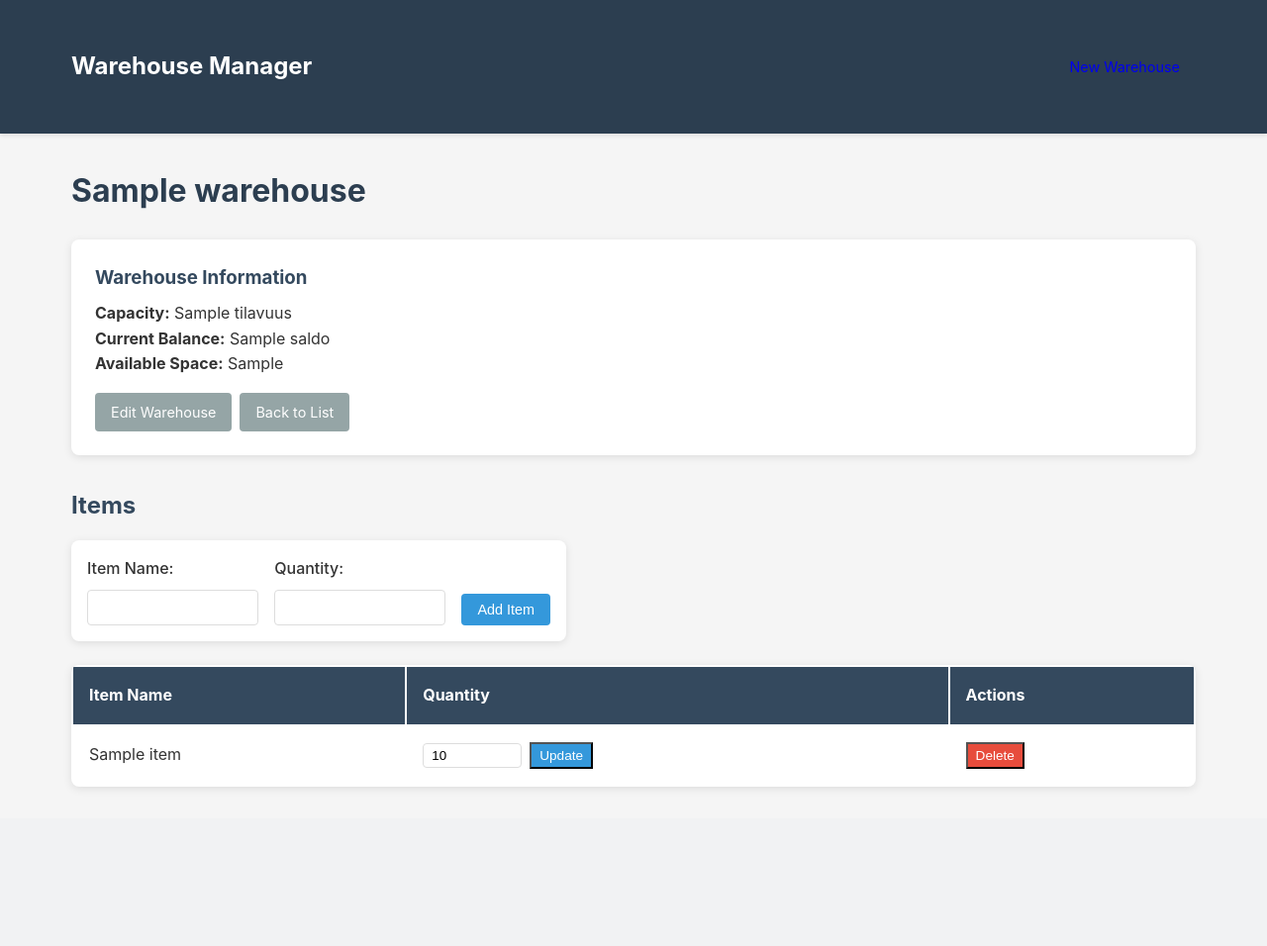
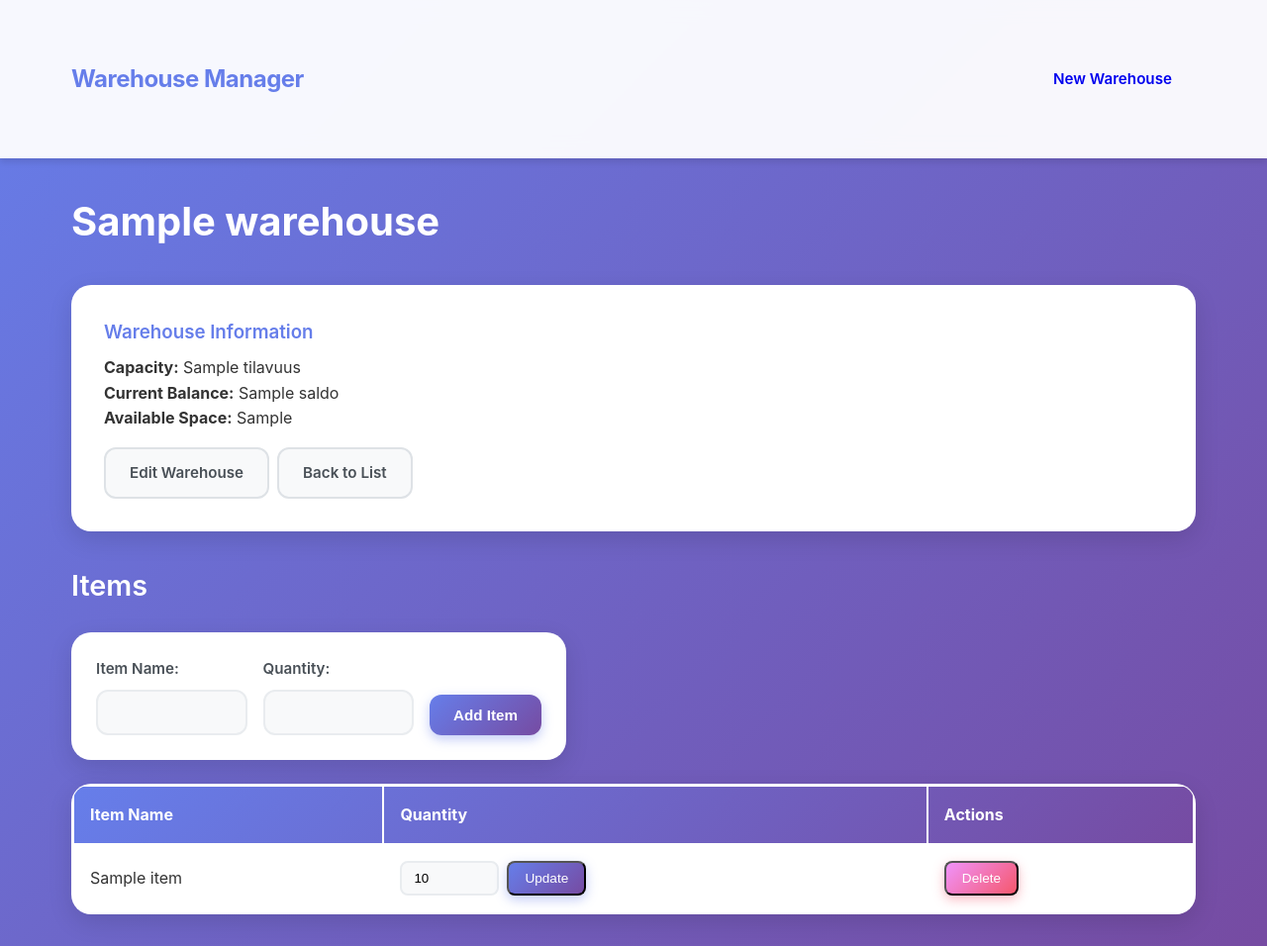
Before and after one commit to leevipun/ohtuvarasto, a Flask app: template src/templates/warehouse.html in a window 1280 px wide. Shown: the whole page at 99% size. Before the commit the page ends 796 px from the top, so only its background shows below. Run offline with Flask 3, Linux system fonts and the light colour scheme; the template is opened without the code that fills it: most values are stand-ins (such as "Sample title", 1, 10 or a date in 2020).

Commit message:
Update UI with modern design - rounded corners, gradient buttons, and improved styling
Co-authored-by: leevipun <117685613+leevipun@users.noreply.github.com>

```diff
--- a/src/static/style.css
+++ b/src/static/style.css
@@ -9,14 +9,16 @@ body {
                  Oxygen, Ubuntu, Cantarell, sans-serif;
     line-height: 1.6;
     color: #333;
-    background-color: #f5f5f5;
+    background: linear-gradient(135deg, #667eea 0%, #764ba2 100%);
+    min-height: 100vh;
 }
 
 .navbar {
-    background-color: #2c3e50;
-    color: white;
-    padding: 1rem 0;
-    box-shadow: 0 2px 4px rgba(0,0,0,0.1);
+    background: rgba(255, 255, 255, 0.95);
+    backdrop-filter: blur(10px);
+    color: #2c3e50;
+    padding: 1.5rem 0;
+    box-shadow: 0 4px 6px rgba(0,0,0,0.1);
 }
 
 .navbar .container {
@@ -26,10 +28,11 @@ body {
 }
 
 .logo {
-    color: white;
+    color: #667eea;
     text-decoration: none;
     font-size: 1.5rem;
-    font-weight: bold;
+    font-weight: 700;
+    letter-spacing: -0.5px;
 }
 
 .container {
@@ -39,18 +42,35 @@ body {
 }
 
 h1 {
-    color: #2c3e50;
-    margin-bottom: 1.5rem;
+    color: white;
+    margin-bottom: 2rem;
+    font-size: 2.5rem;
+    font-weight: 700;
 }
 
 h2 {
-    color: #34495e;
-    margin-bottom: 1rem;
+    color: white;
+    margin-bottom: 1.5rem;
+    font-size: 1.8rem;
+    font-weight: 600;
 }
 
 h3 {
-    color: #34495e;
+    color: #495057;
     margin-bottom: 0.5rem;
+    font-weight: 600;
+}
+
+.warehouse-card h2 {
+    color: #2c3e50;
+    font-size: 1.5rem;
+    margin-bottom: 1rem;
+    font-weight: 700;
+}
+
+.info-box h3 {
+    color: #667eea;
+    font-weight: 600;
 }
 
 .warehouse-grid {
@@ -62,15 +82,16 @@ h3 {
 
 .warehouse-card {
     background: white;
-    border-radius: 8px;
-    padding: 1.5rem;
-    box-shadow: 0 2px 8px rgba(0,0,0,0.1);
-    transition: transform 0.2s;
+    border-radius: 20px;
+    padding: 2rem;
+    box-shadow: 0 8px 24px rgba(0,0,0,0.12);
+    transition: all 0.3s ease;
+    border: 1px solid rgba(255, 255, 255, 0.8);
 }
 
 .warehouse-card:hover {
-    transform: translateY(-4px);
-    box-shadow: 0 4px 12px rgba(0,0,0,0.15);
+    transform: translateY(-8px);
+    box-shadow: 0 12px 32px rgba(0,0,0,0.18);
 }
 
 .warehouse-info {
@@ -89,59 +110,74 @@ h3 {
 
 .btn {
     display: inline-block;
-    padding: 0.5rem 1rem;
+    padding: 0.75rem 1.5rem;
     border: none;
-    border-radius: 4px;
+    border-radius: 12px;
     text-decoration: none;
     cursor: pointer;
-    font-size: 0.9rem;
-    transition: background-color 0.2s;
+    font-size: 0.95rem;
+    font-weight: 600;
+    transition: all 0.3s ease;
+    text-align: center;
 }
 
 .btn-primary {
-    background-color: #3498db;
+    background: linear-gradient(135deg, #667eea 0%, #764ba2 100%);
     color: white;
+    box-shadow: 0 4px 12px rgba(102, 126, 234, 0.4);
 }
 
 .btn-primary:hover {
-    background-color: #2980b9;
+    transform: translateY(-2px);
+    box-shadow: 0 6px 16px rgba(102, 126, 234, 0.5);
 }
 
 .btn-secondary {
-    background-color: #95a5a6;
-    color: white;
+    background-color: #f8f9fa;
+    color: #495057;
+    border: 2px solid #dee2e6;
 }
 
 .btn-secondary:hover {
-    background-color: #7f8c8d;
+    background-color: #e9ecef;
+    border-color: #adb5bd;
+    transform: translateY(-2px);
 }
 
 .btn-danger {
-    background-color: #e74c3c;
+    background: linear-gradient(135deg, #f093fb 0%, #f5576c 100%);
     color: white;
+    box-shadow: 0 4px 12px rgba(245, 87, 108, 0.4);
 }
 
 .btn-danger:hover {
-    background-color: #c0392b;
+    transform: translateY(-2px);
+    box-shadow: 0 6px 16px rgba(245, 87, 108, 0.5);
 }
 
 .btn-small {
-    padding: 0.25rem 0.5rem;
+    padding: 0.5rem 1rem;
     font-size: 0.85rem;
+    border-radius: 8px;
 }
 
 .empty-state {
     text-align: center;
     padding: 3rem;
-    color: #7f8c8d;
+    color: white;
+    font-size: 1.1rem;
+    background: rgba(255, 255, 255, 0.1);
+    border-radius: 20px;
+    backdrop-filter: blur(10px);
 }
 
 .form {
     background: white;
-    padding: 2rem;
-    border-radius: 8px;
-    box-shadow: 0 2px 8px rgba(0,0,0,0.1);
+    padding: 2.5rem;
+    border-radius: 24px;
+    box-shadow: 0 8px 24px rgba(0,0,0,0.12);
     max-width: 500px;
+    border: 1px solid rgba(255, 255, 255, 0.8);
 }
 
 .form-group {
@@ -151,20 +187,26 @@ h3 {
 .form-group label {
     display: block;
     margin-bottom: 0.5rem;
-    font-weight: 500;
+    font-weight: 600;
+    color: #495057;
+    font-size: 0.95rem;
 }
 
 .form-group input {
     width: 100%;
-    padding: 0.5rem;
-    border: 1px solid #ddd;
-    border-radius: 4px;
+    padding: 0.75rem 1rem;
+    border: 2px solid #e9ecef;
+    border-radius: 12px;
     font-size: 1rem;
+    transition: all 0.3s ease;
+    background-color: #f8f9fa;
 }
 
 .form-group input:focus {
     outline: none;
-    border-color: #3498db;
+    border-color: #667eea;
+    background-color: white;
+    box-shadow: 0 0 0 4px rgba(102, 126, 234, 0.1);
 }
 
 .form-actions {
@@ -174,10 +216,11 @@ h3 {
 
 .warehouse-details {
     background: white;
-    padding: 1.5rem;
-    border-radius: 8px;
-    box-shadow: 0 2px 8px rgba(0,0,0,0.1);
+    padding: 2rem;
+    border-radius: 20px;
+    box-shadow: 0 8px 24px rgba(0,0,0,0.12);
     margin-bottom: 2rem;
+    border: 1px solid rgba(255, 255, 255, 0.8);
 }
 
 .info-box {
@@ -192,13 +235,14 @@ h3 {
 
 .inline-form {
     background: white;
-    padding: 1rem;
-    border-radius: 8px;
-    box-shadow: 0 2px 8px rgba(0,0,0,0.1);
+    padding: 1.5rem;
+    border-radius: 20px;
+    box-shadow: 0 8px 24px rgba(0,0,0,0.12);
     display: flex;
     gap: 1rem;
     align-items: flex-end;
     margin-bottom: 1.5rem;
+    border: 1px solid rgba(255, 255, 255, 0.8);
 }
 
 .inline-form .form-group {
@@ -214,21 +258,31 @@ h3 {
 
 .inline-form-mini input {
     width: 100px;
-    padding: 0.25rem 0.5rem;
-    border: 1px solid #ddd;
-    border-radius: 4px;
+    padding: 0.5rem 0.75rem;
+    border: 2px solid #e9ecef;
+    border-radius: 8px;
+    background-color: #f8f9fa;
+    transition: all 0.3s ease;
+}
+
+.inline-form-mini input:focus {
+    outline: none;
+    border-color: #667eea;
+    background-color: white;
+    box-shadow: 0 0 0 4px rgba(102, 126, 234, 0.1);
 }
 
 .items-table {
     width: 100%;
     background: white;
-    border-radius: 8px;
+    border-radius: 20px;
     overflow: hidden;
-    box-shadow: 0 2px 8px rgba(0,0,0,0.1);
+    box-shadow: 0 8px 24px rgba(0,0,0,0.12);
+    border: 1px solid rgba(255, 255, 255, 0.8);
 }
 
 .items-table thead {
-    background-color: #34495e;
+    background: linear-gradient(135deg, #667eea 0%, #764ba2 100%);
     color: white;
 }
 
```
